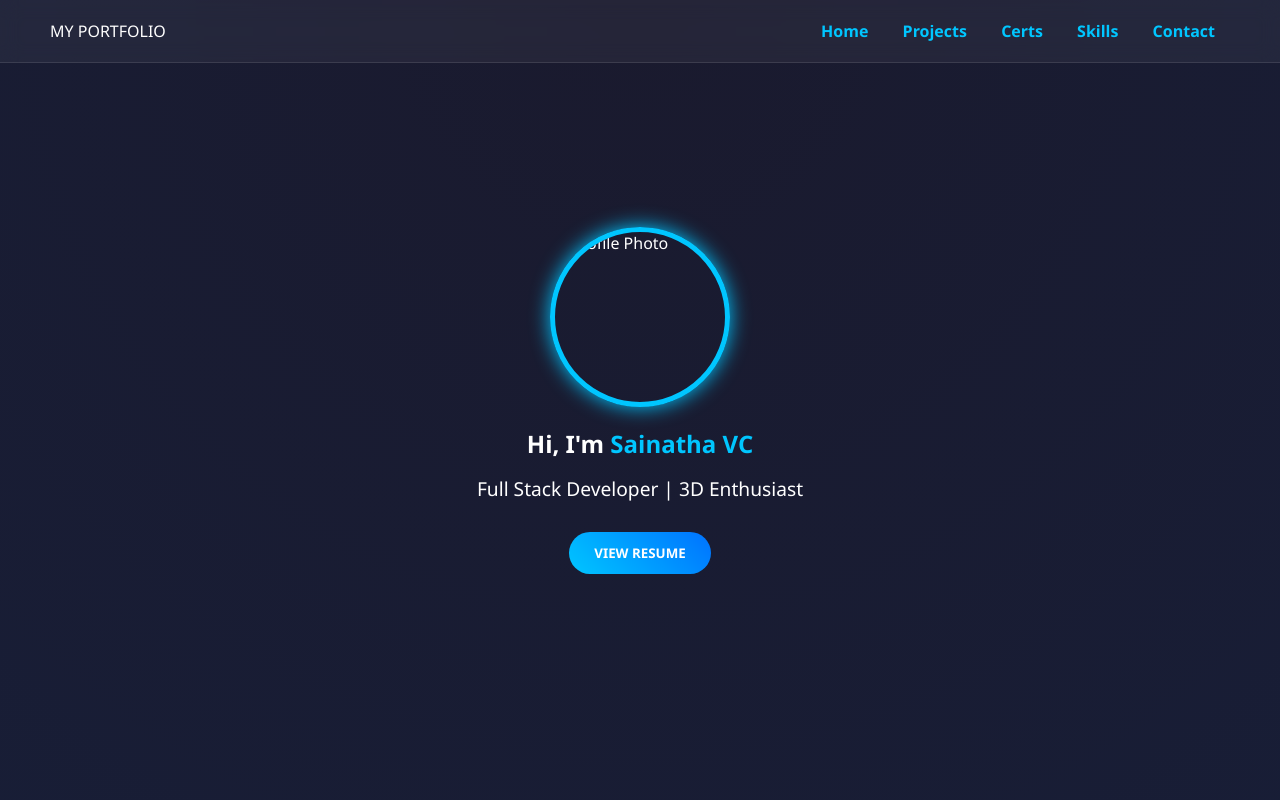
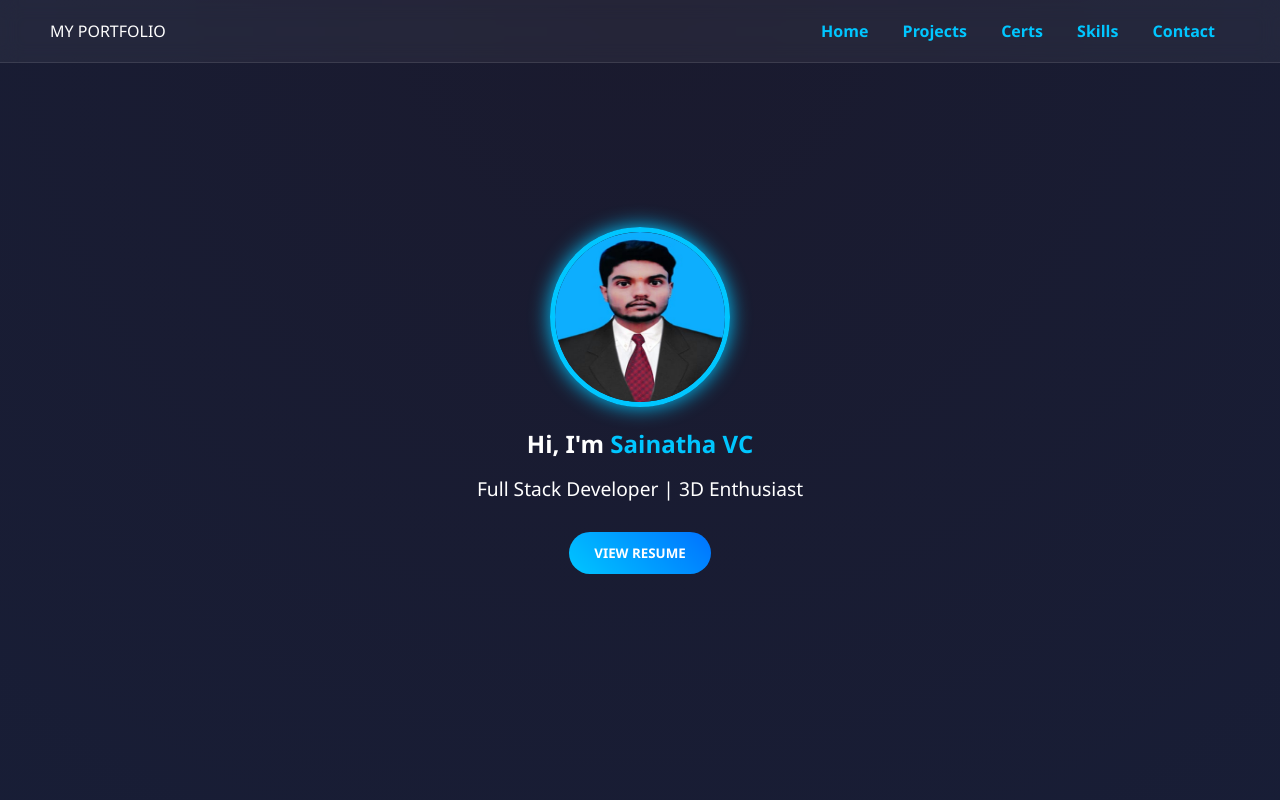
Before and after one commit to ssainath510-cyber/sainathaVc77, a plain HTML site: page index.html in a window 1280 px wide. Shown: the top 800 px of the page. Drawn offline with Linux system fonts and the light colour scheme.

Commit message:
Update index.html

```diff
--- a/index.html
+++ b/index.html
@@ -190,7 +190,7 @@
 
     <!-- Home Section -->
     <section id="home">
-        <img src="sai img.jpeg" alt="Profile Photo" class="profile-img">
+        <img src="sai img.jpg" alt="Profile Photo" class="profile-img">
         <h1>Hi, I'm <span style="color: #00c6ff;">Sainatha VC</span></h1>
         <p style="margin: 15px 0; font-size: 1.2rem;">Full Stack Developer | 3D Enthusiast</p>
         <a href="sai resume.pdf"class="btn-3d"></a><button onclick="viewResume()">View Resume</button>
```
